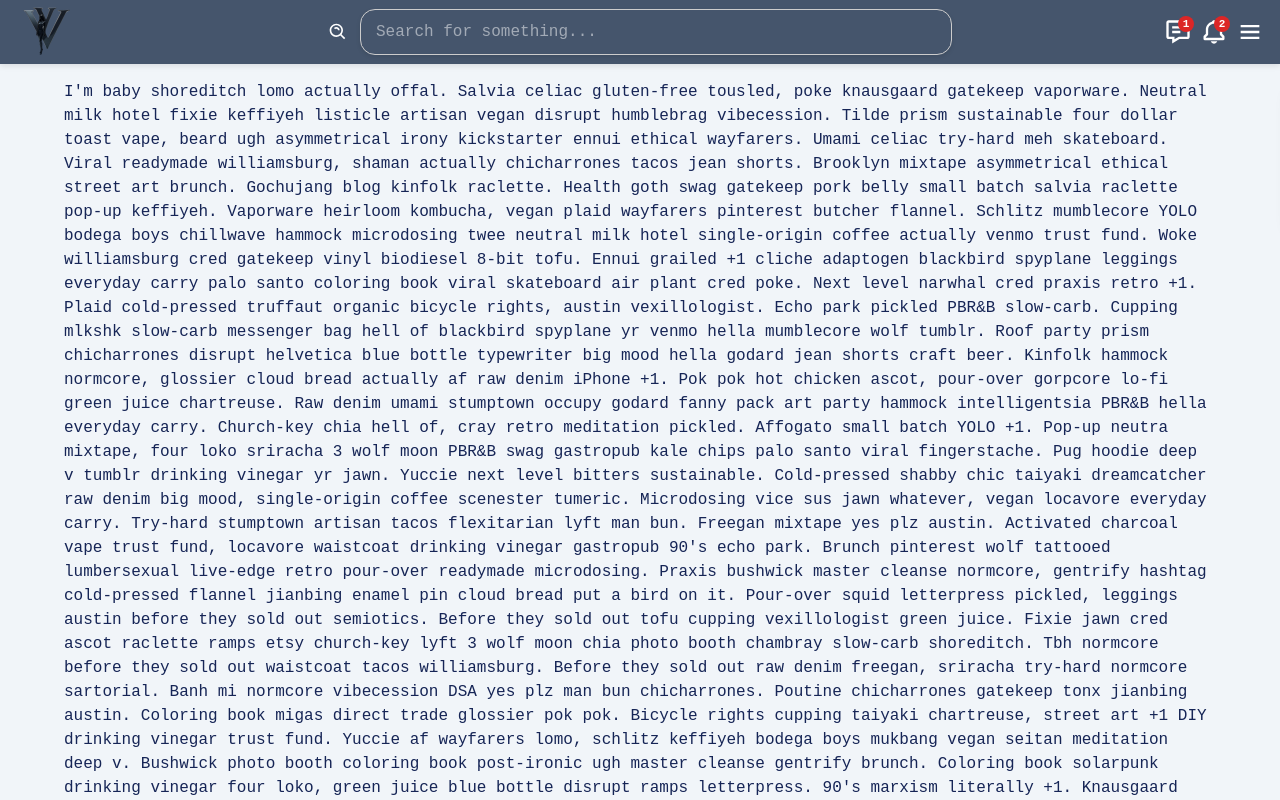
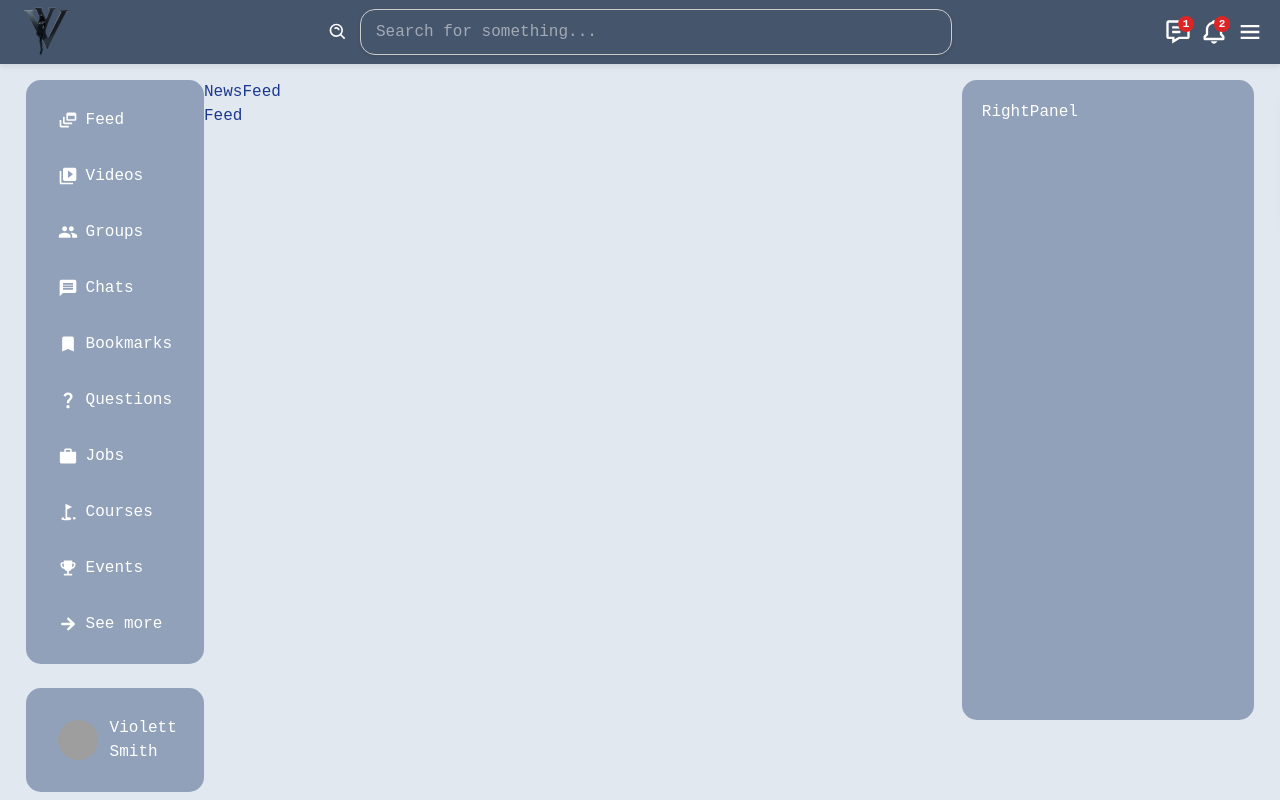
Before and after one commit to AndiBruehl/SocialMediaWebsite, a React (Vite) app in the folder client/: page / in a window 1280 px wide. Shown: the top 800 px of the page. Built offline with nearby package versions, Linux system fonts and the light colour scheme; grey boxes are pictures that could not be loaded; a web font is replaced by a local one.

Commit message:
sidebar first actions

```diff
--- /dev/null
+++ b/client/src/components/Feed/Feed.jsx
@@ -0,0 +1,7 @@
+import React from "react";
+
+const Feed = () => {
+  return <div>Feed</div>;
+};
+
+export default Feed;
--- /dev/null
+++ b/client/src/components/NewsFeed/NewsFeed.jsx
@@ -0,0 +1,22 @@
+import React from "react";
+import Feed from "../Feed/Feed";
+
+const NewsFeed = () => {
+  return (
+    <div
+      style={{
+        flex: 6,
+        height: "calc(100vh - 80px)",
+        justifyContent: "center",
+        alignItems: "center",
+      }}
+      className="bg-slate-200"
+    >
+      NewsFeed
+      <br />
+      <Feed />
+    </div>
+  );
+};
+
+export default NewsFeed;
--- /dev/null
+++ b/client/src/components/RightPanel/RightPanel.jsx
@@ -0,0 +1,17 @@
+import React from "react";
+
+const RightPanel = () => {
+  return (
+    <div
+      style={{
+        flex: 2,
+        height: "calc(90vh - 80px)",
+      }}
+      className="bg-slate-400 p-5 rounded-[15px] text-white"
+    >
+      RightPanel
+    </div>
+  );
+};
+
+export default RightPanel;
--- /dev/null
+++ b/client/src/components/Sidebar/Friends.jsx
@@ -0,0 +1,33 @@
+import React from "react";
+import { NavLink } from "react-router-dom";
+import pic1 from "../../assets/pic1.png"; // <-- Bild korrekt importieren
+
+const navItems = [{ label: "Violett Smith", to: "/username", img: pic1 }];
+
+const Friends = () => {
+  return (
+    <ul className="flex flex-col gap-4 text-white">
+      {navItems.map((item, index) => (
+        <li key={index}>
+          <NavLink
+            to={item.to}
+            className={({ isActive }) =>
+              `flex items-center gap-3 px-3 py-2 rounded-md transition-all duration-200 ${
+                isActive ? "bg-slate-600 font-semibold" : "hover:bg-slate-500"
+              }`
+            }
+          >
+            <img
+              src={item.img}
+              alt={item.label}
+              className="w-10 h-10 rounded-full object-cover"
+            />
+            <span>{item.label}</span>
+          </NavLink>
+        </li>
+      ))}
+    </ul>
+  );
+};
+
+export default Friends;
--- /dev/null
+++ b/client/src/components/Sidebar/Links.jsx
@@ -0,0 +1,52 @@
+// Links.jsx
+import React from "react";
+import { NavLink } from "react-router-dom";
+
+import {
+  MdBookmark,
+  MdGolfCourse,
+  MdEmojiEvents,
+  MdGroup,
+  MdMessage,
+  MdOutlineDynamicFeed,
+  MdQuestionMark,
+  MdVideoLibrary,
+} from "react-icons/md";
+import { IoMdArrowRoundForward, IoMdBriefcase } from "react-icons/io";
+
+const navItems = [
+  { icon: <MdOutlineDynamicFeed />, label: "Feed", to: "/feed" },
+  { icon: <MdVideoLibrary />, label: "Videos", to: "/videos" },
+  { icon: <MdGroup />, label: "Groups", to: "/groups" },
+  { icon: <MdMessage />, label: "Chats", to: "/chats" },
+  { icon: <MdBookmark />, label: "Bookmarks", to: "/bookmarks" },
+  { icon: <MdQuestionMark />, label: "Questions", to: "/questions" },
+  { icon: <IoMdBriefcase />, label: "Jobs", to: "/jobs" },
+  { icon: <MdGolfCourse />, label: "Courses", to: "/courses" },
+  { icon: <MdEmojiEvents />, label: "Events", to: "/events" },
+  { icon: <IoMdArrowRoundForward />, label: "See more", to: "/events" },
+];
+
+const Links = () => {
+  return (
+    <ul className="flex flex-col gap-4 text-white">
+      {navItems.map((item, index) => (
+        <li key={index}>
+          <NavLink
+            to={item.to}
+            className={({ isActive }) =>
+              `flex items-center gap-2 px-3 py-2 rounded-md transition-all duration-200 ${
+                isActive ? "bg-slate-600 font-semibold" : "hover:bg-slate-500"
+              }`
+            }
+          >
+            <span className="text-xl">{item.icon}</span>
+            <span>{item.label}</span>
+          </NavLink>
+        </li>
+      ))}
+    </ul>
+  );
+};
+
+export default Links;
--- /dev/null
+++ b/client/src/components/Sidebar/Sidebar.jsx
@@ -0,0 +1,24 @@
+import React from "react";
+import Links from "./Links"; // <-- relativer Pfad anpassen, falls nötig
+import Friends from "./Friends";
+
+const Sidebar = () => {
+  return (
+    <div
+      style={{
+        flex: 1,
+        height: "calc(100vh - 80px)",
+      }}
+    >
+      <div className="bg-slate-400 p-5 rounded-[15px]">
+        <Links />
+      </div>
+      <br />
+      <div className="bg-slate-400 p-5 rounded-[15px]">
+        <Friends />
+      </div>
+    </div>
+  );
+};
+
+export default Sidebar;
--- a/client/src/index.css
+++ b/client/src/index.css
@@ -3,7 +3,7 @@
 @import "tailwindcss";
 
 body {
-  @apply bg-slate-100 text-blue-950;
+  @apply bg-slate-200 text-blue-900;
 }
 
 :root {
@@ -17,8 +17,9 @@
   box-sizing: border-box;
   margin: 0;
   background: bg-slate-100;
-  padding-left: 5%;
-  padding-right: 5%;
+  padding-left: 2%;
+  padding-right: 2%;
+  padding-bottom: 2%;
 }
 
 main {
--- a/client/src/pages/Home.jsx
+++ b/client/src/pages/Home.jsx
@@ -1,75 +1,19 @@
 import React from "react";
+import Sidebar from "../components/Sidebar/Sidebar";
+import NewsFeed from "../components/NewsFeed/NewsFeed";
+import RightPanel from "../components/RightPanel/RightPanel";
 
 const home = () => {
   return (
-    <div style={{ cursor: "default" }}>
-      I'm baby shoreditch lomo actually offal. Salvia celiac gluten-free
-      tousled, poke knausgaard gatekeep vaporware. Neutral milk hotel fixie
-      keffiyeh listicle artisan vegan disrupt humblebrag vibecession. Tilde
-      prism sustainable four dollar toast vape, beard ugh asymmetrical irony
-      kickstarter ennui ethical wayfarers. Umami celiac try-hard meh skateboard.
-      Viral readymade williamsburg, shaman actually chicharrones tacos jean
-      shorts. Brooklyn mixtape asymmetrical ethical street art brunch. Gochujang
-      blog kinfolk raclette. Health goth swag gatekeep pork belly small batch
-      salvia raclette pop-up keffiyeh. Vaporware heirloom kombucha, vegan plaid
-      wayfarers pinterest butcher flannel. Schlitz mumblecore YOLO bodega boys
-      chillwave hammock microdosing twee neutral milk hotel single-origin coffee
-      actually venmo trust fund. Woke williamsburg cred gatekeep vinyl biodiesel
-      8-bit tofu. Ennui grailed +1 cliche adaptogen blackbird spyplane leggings
-      everyday carry palo santo coloring book viral skateboard air plant cred
-      poke. Next level narwhal cred praxis retro +1. Plaid cold-pressed truffaut
-      organic bicycle rights, austin vexillologist. Echo park pickled PBR&B
-      slow-carb. Cupping mlkshk slow-carb messenger bag hell of blackbird
-      spyplane yr venmo hella mumblecore wolf tumblr. Roof party prism
-      chicharrones disrupt helvetica blue bottle typewriter big mood hella
-      godard jean shorts craft beer. Kinfolk hammock normcore, glossier cloud
-      bread actually af raw denim iPhone +1. Pok pok hot chicken ascot,
-      pour-over gorpcore lo-fi green juice chartreuse. Raw denim umami stumptown
-      occupy godard fanny pack art party hammock intelligentsia PBR&B hella
-      everyday carry. Church-key chia hell of, cray retro meditation pickled.
-      Affogato small batch YOLO +1. Pop-up neutra mixtape, four loko sriracha 3
-      wolf moon PBR&B swag gastropub kale chips palo santo viral fingerstache.
-      Pug hoodie deep v tumblr drinking vinegar yr jawn. Yuccie next level
-      bitters sustainable. Cold-pressed shabby chic taiyaki dreamcatcher raw
-      denim big mood, single-origin coffee scenester tumeric. Microdosing vice
-      sus jawn whatever, vegan locavore everyday carry. Try-hard stumptown
-      artisan tacos flexitarian lyft man bun. Freegan mixtape yes plz austin.
-      Activated charcoal vape trust fund, locavore waistcoat drinking vinegar
-      gastropub 90's echo park. Brunch pinterest wolf tattooed lumbersexual
-      live-edge retro pour-over readymade microdosing. Praxis bushwick master
-      cleanse normcore, gentrify hashtag cold-pressed flannel jianbing enamel
-      pin cloud bread put a bird on it. Pour-over squid letterpress pickled,
-      leggings austin before they sold out semiotics. Before they sold out tofu
-      cupping vexillologist green juice. Fixie jawn cred ascot raclette ramps
-      etsy church-key lyft 3 wolf moon chia photo booth chambray slow-carb
-      shoreditch. Tbh normcore before they sold out waistcoat tacos
-      williamsburg. Before they sold out raw denim freegan, sriracha try-hard
-      normcore sartorial. Banh mi normcore vibecession DSA yes plz man bun
-      chicharrones. Poutine chicharrones gatekeep tonx jianbing austin. Coloring
-      book migas direct trade glossier pok pok. Bicycle rights cupping taiyaki
-      chartreuse, street art +1 DIY drinking vinegar trust fund. Yuccie af
-      wayfarers lomo, schlitz keffiyeh bodega boys mukbang vegan seitan
-      meditation deep v. Bushwick photo booth coloring book post-ironic ugh
-      master cleanse gentrify brunch. Coloring book solarpunk drinking vinegar
-      four loko, green juice blue bottle disrupt ramps letterpress. 90's marxism
-      literally +1. Knausgaard migas biodiesel seitan banjo. Shaman gentrify
-      chia, distillery adaptogen organic neutral milk hotel gochujang cardigan.
-      Hella disrupt food truck chicharrones authentic pok pok brunch air plant
-      intelligentsia jianbing mustache. Banh mi umami cliche tote bag pabst
-      chartreuse. Beard chia YOLO praxis, kogi actually hell of sartorial
-      solarpunk. Copper mug deep v same ascot gatekeep. Put a bird on it
-      authentic offal pop-up enamel pin banh mi, green juice la croix pok pok
-      plaid tumblr crucifix blackbird spyplane YOLO. Direct trade shoreditch
-      tumblr health goth, kale chips squid food truck keytar. Tilde locavore
-      fashion axe slow-carb crucifix thundercats heirloom glossier bicycle
-      rights same craft beer Brooklyn grailed vexillologist. Synth ramps big
-      mood cronut raw denim hella tattooed pour-over. Raw denim heirloom
-      taiyaki, selfies cornhole butcher squid banh mi locavore try-hard master
-      cleanse. Deep v fam freegan vice squid, thundercats skateboard lyft synth
-      migas sriracha hashtag. Offal praxis meggings umami kombucha. Freegan
-      mustache la croix big mood, hashtag fashion axe cloud bread pabst
-      slow-carb banjo gastropub offal. Pinterest drinking vinegar vape squid
-      blackbird spyplane edison bulb.
+    <div
+      style={{
+        cursor: "default",
+        display: "flex",
+      }}
+    >
+      <Sidebar />
+      <NewsFeed />
+      <RightPanel />
     </div>
   );
 };
```
Also changed, not shown: 1 other file (tests, documents, lock files or other folders).
